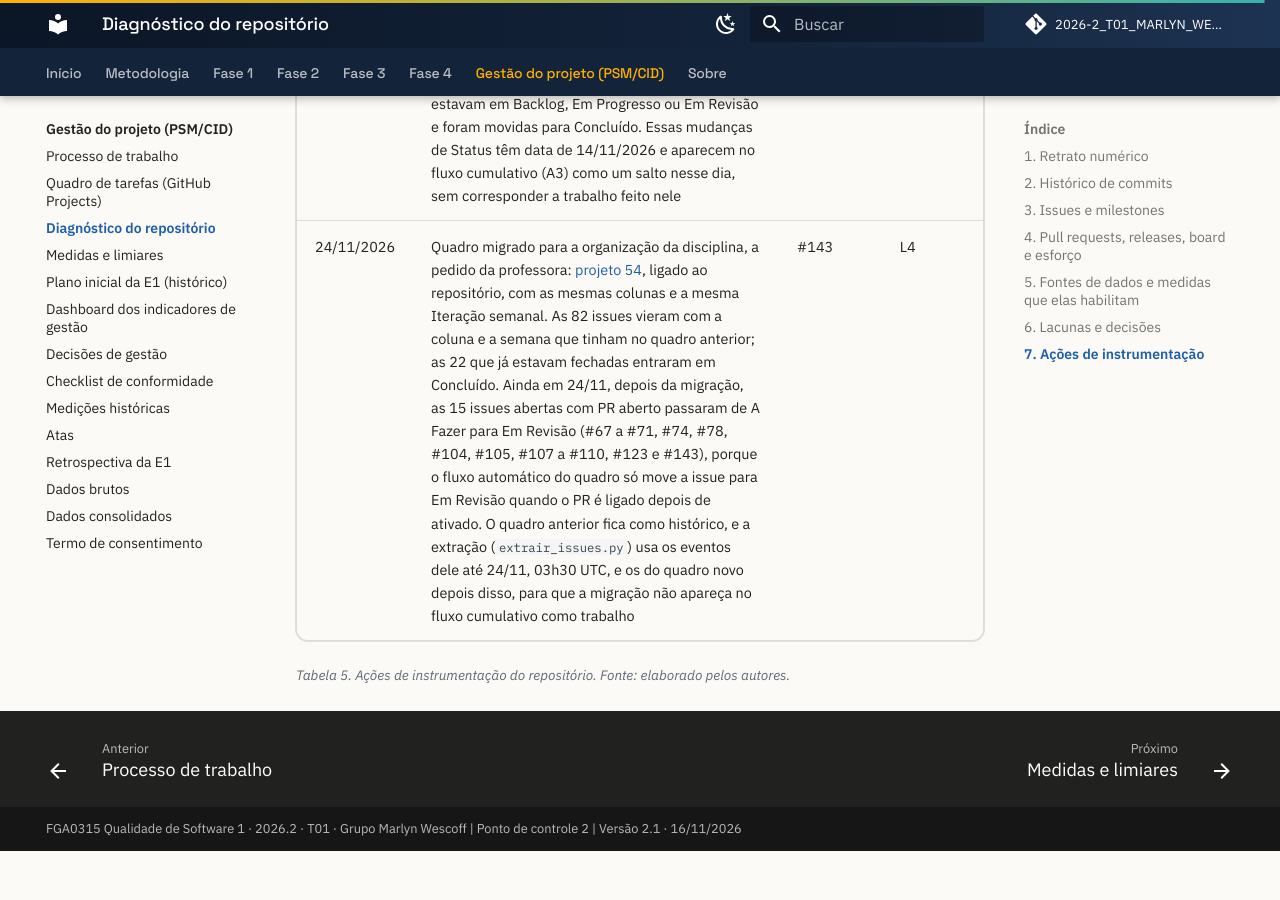
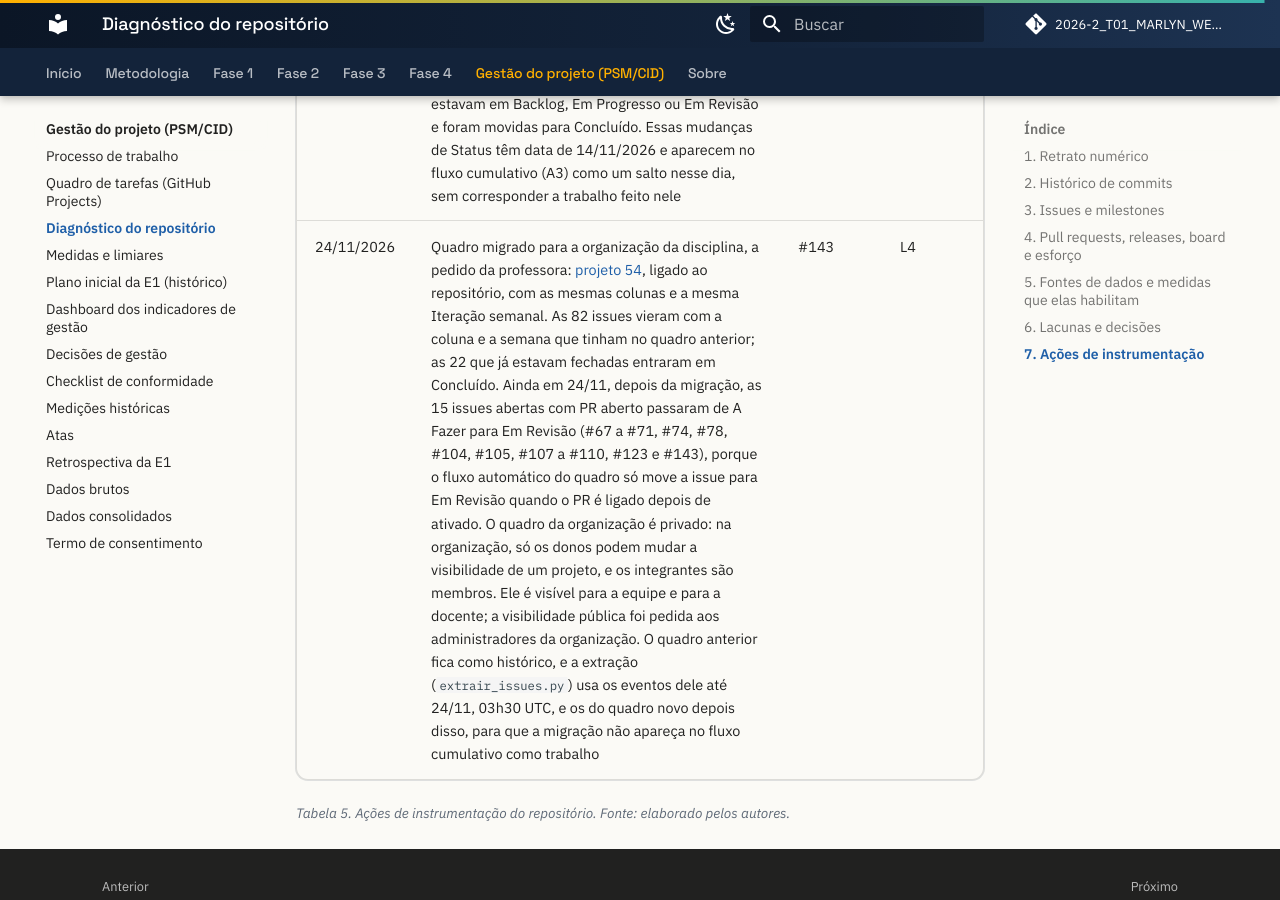
Before and after one commit to FCTE-Qualidade-de-Software-1/2026-2_T01_MARLYN_WESCOFF, an MkDocs documentation site: the page built from docs/metricas/01-diagnostico-repositorio.md, in a window 1280 px wide and 900 px high, scrolled down 7261 px. Built offline with MkDocs 1.6.1 and Material for MkDocs 9.7.7, drawn with Linux system fonts in a browser that asks for light colours; comment, search, counter and statistics services are not loaded; before the commit the page ends 8112 px from its top, so only the background shows below that.

Commit message:
Registra que a visibilidade do quadro depende dos donos da organização
Relacionado a #143

```diff
--- a/docs/metricas/01-diagnostico-repositorio.md
+++ b/docs/metricas/01-diagnostico-repositorio.md
@@ -108,6 +108,6 @@ Registro das ações feitas para tornar o repositório mensurável, sem reescrev
 | 10/11/2026 | Project board [Marlyn Wescoff - Gestão PSM/CID](https://github.com/users/cadumotta/projects/1) criado com os estados Backlog, A Fazer, Em Progresso, Em Revisão e Concluído e o campo semanal "Iteração"; as 32 issues foram adicionadas no estado atual. O quadro fica na conta de Carlos porque a organização da disciplina não permite que integrantes criem projetos | #19 | L4 |
 | 14/11/2026 | Milestone `PC2` criado com prazo em 15/11/2026; prazo do `E2` preenchido com 22/11/2026; `PC1` e `Apresentação` fechados, porque as apresentações não geram entrega no repositório. Issues #52 a #78 criadas com responsável, milestone, estimativa e Iteração (W46 para o PC2, W47 para a E2); issues #26, #27 e #29 a #32 fechadas com o PR que as concluiu (#44 a #49) | #58 | L5 |
 | 14/11/2026 | No quadro, as 18 issues fechadas #15 a #32 estavam em Backlog, Em Progresso ou Em Revisão e foram movidas para Concluído. Essas mudanças de Status têm data de 14/11/2026 e aparecem no fluxo cumulativo (A3) como um salto nesse dia, sem corresponder a trabalho feito nele | #58 | L4 |
-| 24/11/2026 | Quadro migrado para a organização da disciplina, a pedido da professora: [projeto 54](https://github.com/orgs/FCTE-Qualidade-de-Software-1/projects/54), ligado ao repositório, com as mesmas colunas e a mesma Iteração semanal. As 82 issues vieram com a coluna e a semana que tinham no quadro anterior; as 22 que já estavam fechadas entraram em Concluído. Ainda em 24/11, depois da migração, as 15 issues abertas com PR aberto passaram de A Fazer para Em Revisão (#67 a #71, #74, #78, #104, #105, #107 a #110, #123 e #143), porque o fluxo automático do quadro só move a issue para Em Revisão quando o PR é ligado depois de ativado. O quadro anterior fica como histórico, e a extração (`extrair_issues.py`) usa os eventos dele até 24/11, 03h30 UTC, e os do quadro novo depois disso, para que a migração não apareça no fluxo cumulativo como trabalho | #143 | L4 |
+| 24/11/2026 | Quadro migrado para a organização da disciplina, a pedido da professora: [projeto 54](https://github.com/orgs/FCTE-Qualidade-de-Software-1/projects/54), ligado ao repositório, com as mesmas colunas e a mesma Iteração semanal. As 82 issues vieram com a coluna e a semana que tinham no quadro anterior; as 22 que já estavam fechadas entraram em Concluído. Ainda em 24/11, depois da migração, as 15 issues abertas com PR aberto passaram de A Fazer para Em Revisão (#67 a #71, #74, #78, #104, #105, #107 a #110, #123 e #143), porque o fluxo automático do quadro só move a issue para Em Revisão quando o PR é ligado depois de ativado. O quadro da organização é privado: na organização, só os donos podem mudar a visibilidade de um projeto, e os integrantes são membros. Ele é visível para a equipe e para a docente; a visibilidade pública foi pedida aos administradores da organização. O quadro anterior fica como histórico, e a extração (`extrair_issues.py`) usa os eventos dele até 24/11, 03h30 UTC, e os do quadro novo depois disso, para que a migração não apareça no fluxo cumulativo como trabalho | #143 | L4 |
 
 <p class="legenda">Tabela 5. Ações de instrumentação do repositório. Fonte: elaborado pelos autores.</p>
```
Also changed, not shown: docs/gestao/index.md (+1 -1 lines).
